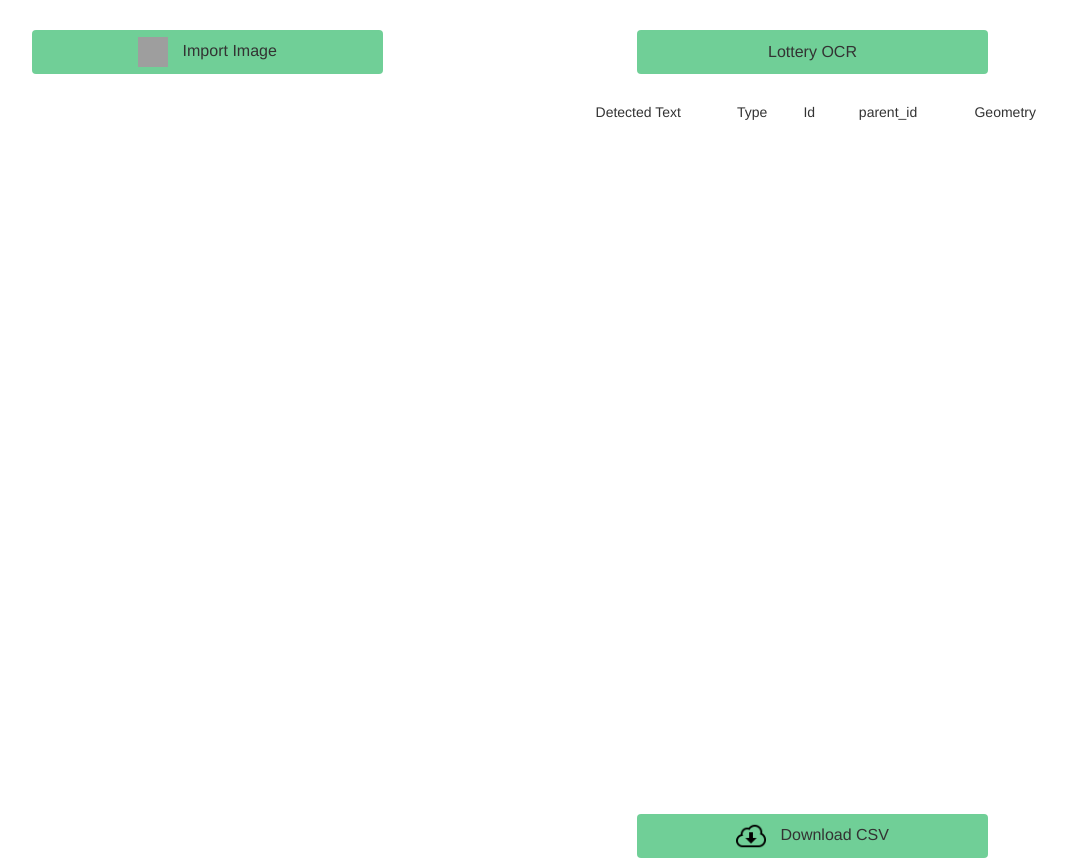
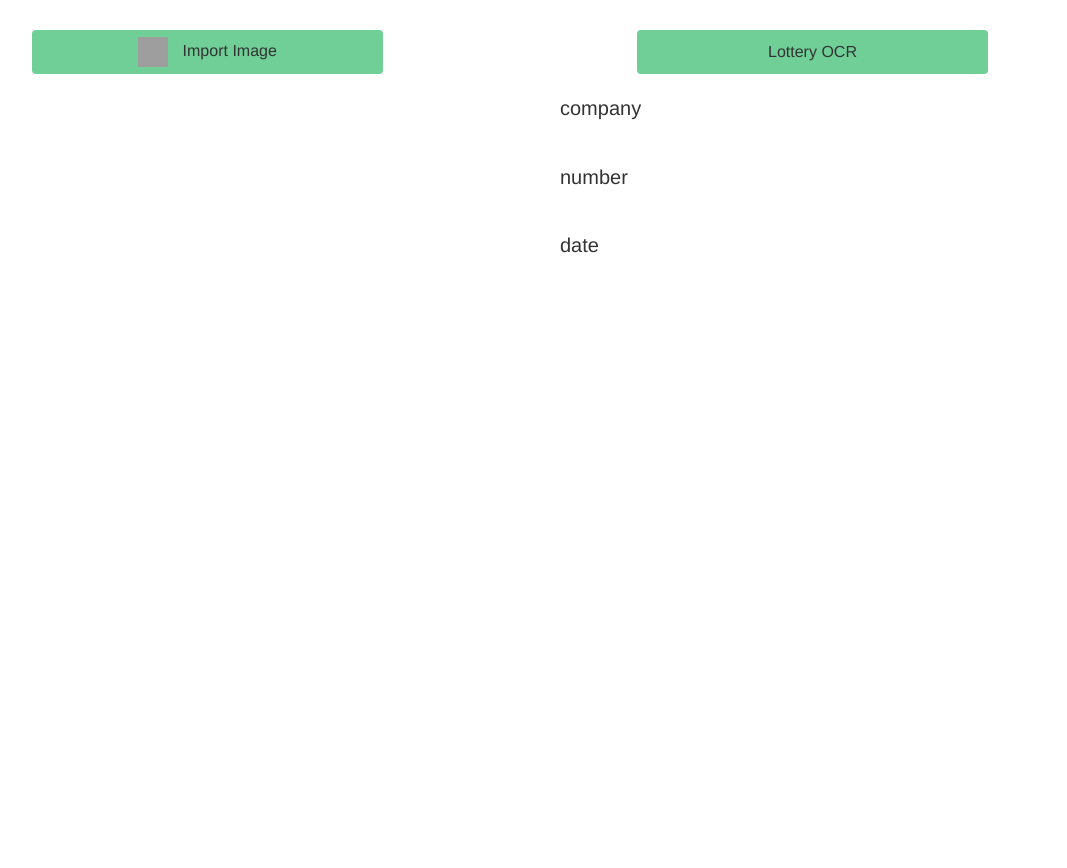
Before and after one commit to codemania0911/lottory-Server, a Django app: page /lotteryocr in a window 1280 px wide. Shown: the part 52-920 px from the top of the page, without its empty margins (130-1197 px from the left). After the commit the page ends 305 px from the top, so only its background shows below. Run offline with Django 3.2, Linux system fonts and the light colour scheme; parts of the project's set-up code (start-up, migrations or seed data) failed here and were passed over; some libraries are stand-ins or nearby versions; grey boxes are pictures that could not be loaded.

Commit message:
front fix -Y

```diff
--- a/main/templates/Mainpage/lotteryocr.html
+++ b/main/templates/Mainpage/lotteryocr.html
@@ -54,54 +54,20 @@
                     url: 'api/lotteryocrApi',
                     data: {"imgString":imgString},
                     dataType: 'json',
-                    success:function(json){
-                        var shtml = '';
-                        var data = json.TextDetections;
+                    success:function(data){
+                        data = JSON.parse(data)
                         if(data){
-                            var categories = [['Category Name', 'Category Alt Name', 'Menu Name', 'Menu Alt Name']];
-                            var Items = [['Category Name', 'Item Name', 'Short Name', 'Item Alt Name', 'Description', 'Price', 'Unit', 'Taxable', 'Discountable', 'Modifier Groups']];
-                            var categoryName = '';
-                            var newLine = true;
-                            for(var i = 0; i < data.length; i ++){
-                                shtml += '<tr>';
-                                shtml += '<td>'+data[i].DetectedText+'</td>';
-                                shtml += '<td>'+data[i].Type+'</td>';
-                                shtml += '<td>'+data[i].Id+'</td>';
-                                shtml += '<td>'+data[i].parent_id+'</td>';
-                                shtml += '<td>'+data[i].Geometry+'</td>';
-                                shtml += '</tr>';
-                                rowData.push(data[i]);
-                                if(data[i].Type == "category"){
-                                    console.log(data[i].DetectedText);
-                                    categoryName = data[i].DetectedText;
-                                    categories.push([categoryName, '', '', '', '']);
-                                    newLine = true;
-                                }else if(data[i].Type == "Menu_items"){
-                                    var lastIndex = Items.length - 1;
-                                    if(data[i].DetectedText == "") data[i].DetectedText = "  ";
-                                    if(newLine) Items.push([categoryName, data[i].DetectedText, '', '', '', '', '', '', '', '']);
-                                    else Items[lastIndex][1] += "," + data[i].DetectedText;
-                                    newLine = false;
-                                }else if(data[i].Type == "price"){
-                                    Items[Items.length - 1][5] = data[i].DetectedText;
-                                    newLine = true;
-                                }
-                            }
-                            $('#tbody').html(shtml);
-                            wb = XLSX.utils.book_new();
-                            wb.Props = {
-                                Title: "FoodOCR",
-                                Subject: "Test",
-                                Author: "Red Stapler",
-                                CreatedDate: new Date()
-                            };
-                            wb.SheetNames.push("Category");
-                            wb.SheetNames.push("Items");
-                            var category_ws = XLSX.utils.aoa_to_sheet(categories);
-                            var item_ws = XLSX.utils.aoa_to_sheet(Items);
-                            wb.Sheets["Category"] = category_ws;
-                            wb.Sheets["Items"] = item_ws;
-
+                            var company = data.company
+                            var number = data.number
+                            var date = data.date
+                            $('#company').html(company)
+                            $('#number').html('')
+                            number.forEach(row => {
+                                $('#number').append(`
+                                    <p>${row}</p>
+                                `)
+                            });
+                            $('#date').html(date)
                         }else{
                             alert(data.error);
                             console.log(data.error);
@@ -228,23 +194,23 @@
                     <div class="col-md-6" style="padding: 10px 10px;">
                         <button class="btn" onclick="postImg();" style="width: 60%; background-color: #70cf97; height: 44px; font-size: 16px;">Lottery OCR</button>
                         <div style="margin: 20px 40px; height: 700px; overflow: auto">
-                            <table class="table table-striped" style="margin-bottom: 0px;">
-                                <thead>
-                                    <tr>
-                                        <td>Detected Text</td>
-                                        <td>Type</td>
-                                        <td>Id</td>
-                                        <td>parent_id</td>
-                                        <td>Geometry</td>
-                                    </tr>
-                                </thead>
-                                <tbody id="tbody"></tbody>
-                            </table>
+                            <div>
+                                <p style="text-align: left; font-size: 20px;">company</p>
+                                <div style="min-height: 30px; text-align: center;" id="company"></div>
+                            </div>
+                            <div>
+                                <p style="text-align: left; font-size: 20px;">number</p>
+                                <div style="min-height: 30px; text-align: center;" id="number"></div>
+                            </div>
+                            <div>
+                                <p style="text-align: left; font-size: 20px;">date</p>
+                                <div style="min-height: 30px; text-align: center;" id="date"></div>
+                            </div>
                         </div>
-                        <button class="btn" type="button" onclick="downloadCSV()" style="width: 60%; background-color: #70cf97; height: 44px; font-size: 16px;">
+                        <!-- <button class="btn" type="button" onclick="downloadCSV()" style="width: 60%; background-color: #70cf97; height: 44px; font-size: 16px;">
                             <img src="{% static 'images/download.png' %}" width="30" height="30" style="margin-right: 10px" />
                             Download CSV
-                        </button>
+                        </button>                         -->
                     </div>
                 </div>
             </div>
--- a/main/views.py
+++ b/main/views.py
@@ -62,61 +62,16 @@ def lotteryocr(request):
 
 @csrf_exempt
 def lotteryocrApi(request):
-    print('--------------start')
     data = request.POST["imgString"]
     imgString = data.encode().split(b';base64,')[-1]
-    # img = base64_to_PIL(imgString)
-    # img = np.array(img)
+    img = base64_to_PIL(imgString)
+    img = np.array(img)
 
-    img = mpimg.imread('./Capture.jpg')
     outpath = "./output_images"
+    get_image_parts(img, outpath)
+    all_img_details = create_json()
 
-    print('----------------get part')
-    get_image_parts(img, outpath)
-    print('-------------====get part success')
-    all_img_details = create_json()
-    print(all_img_details)
-
-        # img = np.array(img)
-        # H,W = img.shape[:2]
-
-        # category_of_items = []
-        # all_img_details = {}
-        # content_list =[]
-        # outpath = ROOT_DIR + "/cropped/"
-        # image_path = ROOT_DIR +'/Capture.JPG'
-        # textfile_name = image_path.split(".")[0]
-        # textfile_name = textfile_name.split("/")[-1] +".json"
-
-        # get_image_parts(img,outpath  )
-        # c_id = 0
-        # cropped_images = glob(outpath +"*.png")
-        # if len(cropped_images)==1:
-        #     menu_text = tr.run(image_path)
-        #     to_dump = getting_menu_details(menu_text, c_id)
-        #     content_list.extend(to_dump)
-        # else:
-        #     for img in cropped_images: #reading all cropped images of detection
-        #             menu_text = tr.run(img)
-        #             c_id +=1
-        #             to_dump = getting_menu_details(menu_text, c_id)
-        #             content_list.extend(to_dump)
-
-        # all_img_details['TextDetections'] = content_list
-        # remove_string = "rm " + outpath +"*"
-        # os.system(remove_string)
-        # with open(textfile_name, "w", encoding='utf-8') as f:
-        #     try:
-        #         f.write(json.dumps(all_img_details, ensure_ascii=False))
-        #     except:
-        #         f.write(str(all_img_details))
-        # print("\n\n",all_img_details )
-        # print("Wrote into " , textfile_name)
-        # end_time = time.time()
-        # Time_estimate = end_time - start_time
-        # print("\n Processing time:", Time_estimate)
-
-    return JsonResponse(all_img_details)
+    return JsonResponse(all_img_details, safe=False)
 
 def signup_create(request):
     if request.method=="POST":
```
Also changed, not shown: main/easyocr/demo_create_json.py (+77 -21 lines).
